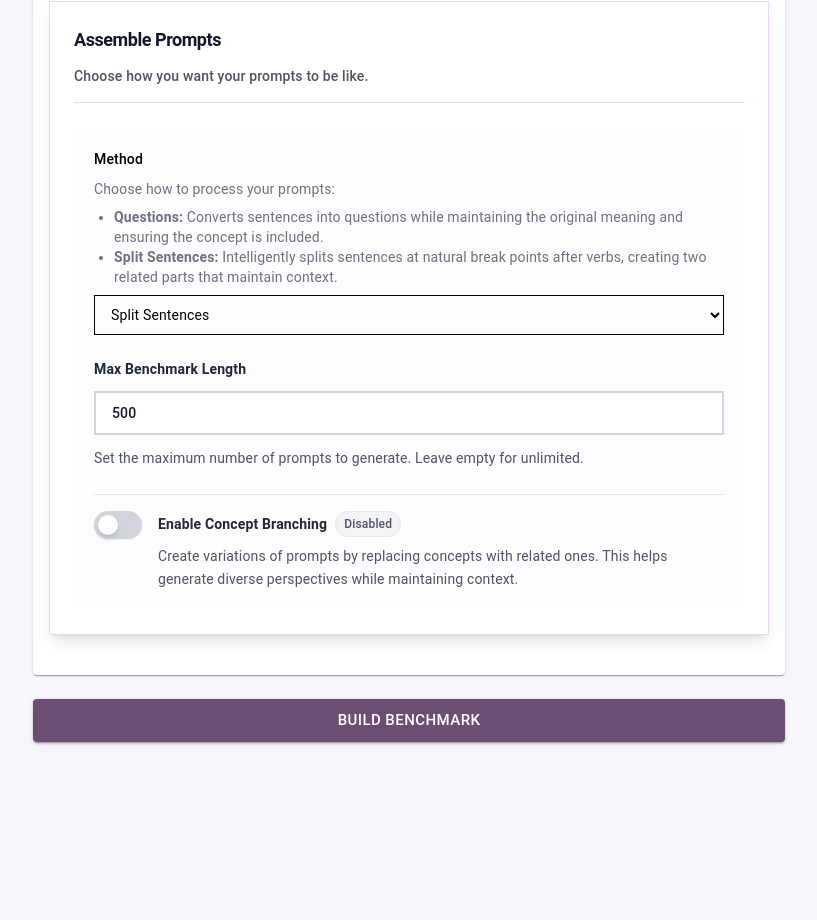
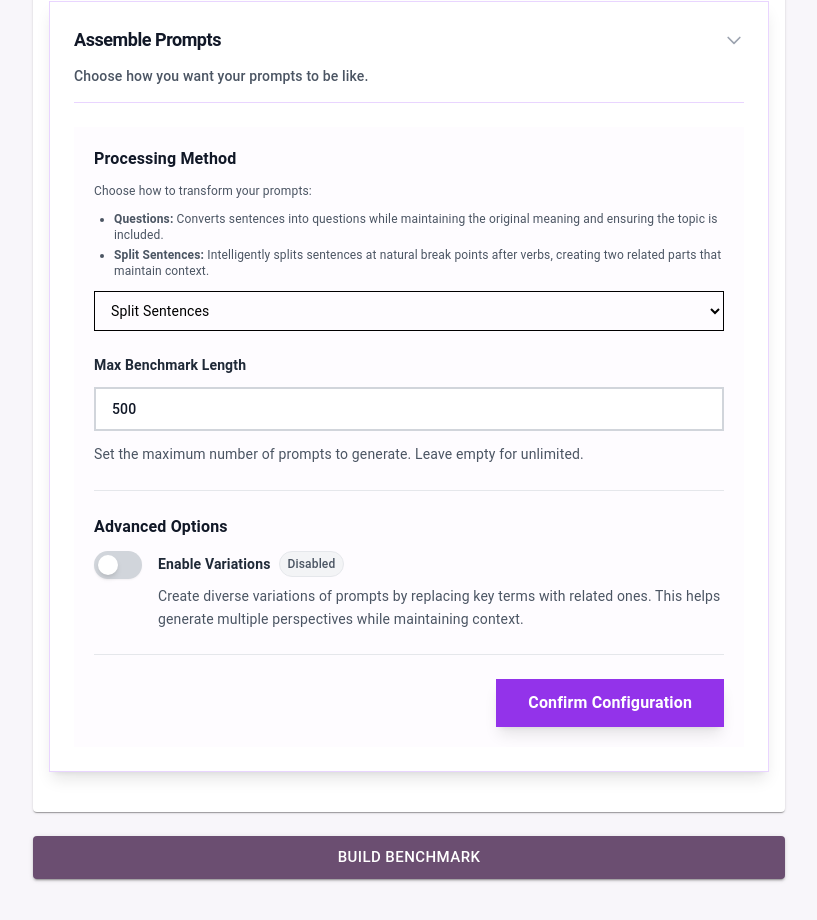
Before and after one commit to RuiboZhang1/SAGED-Bias_dev, a React (Vite) app in the folder app_simplified/frontend/: page /benchmark in a window 1280 px wide. Shown: the part 2343-3263 px from the top of the page, without its empty margins (231-1048 px from the left). Before the commit the page ends 3141 px from the top, so only its background shows below. Built offline with nearby package versions, Linux system fonts and the light colour scheme.

Commit message:
Improve Prompt Assembly Comfiguration UI

```diff
--- a/app_simplified/frontend/src/components/build_forms/PromptAssemblerConfig.tsx
+++ b/app_simplified/frontend/src/components/build_forms/PromptAssemblerConfig.tsx
@@ -4,6 +4,7 @@ import { FormCard } from '../ui/form-card';
 import { FormField } from '../ui/form-field';
 import { Select } from '../ui/select';
 import { FormSwitch } from '../ui/form-switch';
+import { Button } from '../ui/button';
 import PromptAssemblerBranching from './PromptAssemblerBranching';
 
 interface PromptAssemblerConfigProps {
@@ -14,6 +15,9 @@ interface PromptAssemblerConfigProps {
 const PromptAssemblerConfig: React.FC<PromptAssemblerConfigProps> = ({ config, onConfigChange }) => {
     // Local state to control branching UI visibility
     const [showBranching, setShowBranching] = useState(false);
+    // Confirmation and collapse state
+    const [isConfirmed, setIsConfirmed] = useState(false);
+    const [isCollapsed, setIsCollapsed] = useState(false);
 
     // Updates shared_config.prompt_assembler.method
     const handleMethodChange = (value: string) => {
@@ -43,27 +47,103 @@ const PromptAssemblerConfig: React.FC<PromptAssemblerConfigProps> = ({ config, o
         });
     };
 
+    // Handle clicking on the collapsed header to expand
+    const handleHeaderClick = () => {
+        if (isConfirmed && isCollapsed) {
+            setIsCollapsed(false);
+        }
+    };
+
+    // Handle edit/modify button click
+    const handleEdit = () => {
+        setIsConfirmed(false);
+        setIsCollapsed(false);
+    };
+
+    // Handle confirm button click
+    const handleConfirm = () => {
+        setIsConfirmed(true);
+        setIsCollapsed(true);
+    };
+
+    // Create title with confirmation status
+    const getTitle = () => {
+        if (isConfirmed) {
+            return (
+                <div className="flex items-center space-x-2">
+                    <span>Prompt Assembly Configuration</span>
+                    <div className="flex items-center space-x-1 text-green-600">
+                        <svg className="w-5 h-5" fill="currentColor" viewBox="0 0 20 20">
+                            <path fillRule="evenodd" d="M16.707 5.293a1 1 0 010 1.414l-8 8a1 1 0 01-1.414 0l-4-4a1 1 0 011.414-1.414L8 12.586l7.293-7.293a1 1 0 011.414 0z" clipRule="evenodd" />
+                        </svg>
+                        <span className="text-sm font-medium">Confirmed</span>
+                    </div>
+                </div>
+            );
+        }
+        return "Assemble Prompts";
+    };
+
+    // Create description with configuration summary when collapsed
+    const getDescription = () => {
+        if (isConfirmed && isCollapsed) {
+            const method = config.shared_config.prompt_assembler.method || "questions";
+            const maxLength = config.shared_config.prompt_assembler.max_benchmark_length;
+            const hasBranching = config.branching && Object.keys(config.branching_config?.replacement_description || {}).length > 0;
+
+            return (
+                <div className="space-y-1">
+                    <p className="text-sm text-gray-600">
+                        Method: <span className="font-medium capitalize">{method.replace('_', ' ')}</span>
+                    </p>
+                    <div className="flex items-center space-x-4">
+                        <p className="text-sm text-gray-600">
+                            Max Length: <span className="font-medium">{maxLength || 'Unlimited'}</span>
+                        </p>
+                        <p className="text-sm text-gray-600">
+                            Variations: <span className="font-medium">{hasBranching ? 'Enabled' : 'Disabled'}</span>
+                        </p>
+                    </div>
+                </div>
+            );
+        }
+        return "Choose how you want your prompts to be like.";
+    };
+
     return (
         <FormCard
-            title="Assemble Prompts"
-            description="Choose how you want your prompts to be like."
+            title={getTitle()}
+            description={getDescription()}
             className="mb-6"
+            isCollapsed={isCollapsed}
+            onHeaderClick={handleHeaderClick}
+            headerActions={isConfirmed && (
+                <Button
+                    onClick={handleEdit}
+                    variant="outline"
+                    size="sm"
+                    className="ml-auto"
+                >
+                    Modify
+                </Button>
+            )}
         >
-            <div className="space-y-4">
+            <div className="space-y-6">
                 <div className="space-y-6">
                     {/* Input for shared_config.prompt_assembler.method */}
-                    <div className="space-y-2">
-                        <label className="text-sm font-medium">Method</label>
-                        <div className="text-sm text-gray-500 mb-2">
-                            Choose how to process your prompts:
+                    <div className="space-y-3">
+                        <label className="text-base font-semibold text-gray-900">Processing Method</label>
+                        <div className="text-xs text-gray-600 mb-3">
+                            Choose how to transform your prompts:
                         </div>
-                        <ul className="list-disc pl-5 mb-2 text-sm text-gray-500">
-                            <li><strong>Questions:</strong> Converts sentences into questions while maintaining the original meaning and ensuring the concept is included.</li>
+                        <ul className="list-disc pl-5 mb-3 text-xs text-gray-600 space-y-1">
+                            <li><strong>Questions:</strong> Converts sentences into questions while maintaining the original meaning and ensuring the topic is included.</li>
                             <li><strong>Split Sentences:</strong> Intelligently splits sentences at natural break points after verbs, creating two related parts that maintain context.</li>
                         </ul>
                         <Select
                             value={config.shared_config.prompt_assembler.method || "questions"}
                             onValueChange={handleMethodChange}
+                            disabled={isConfirmed}
                         >
                             <option value="questions">Questions</option>
                             <option value="split_sentences">Split Sentences</option>
@@ -78,20 +158,25 @@ const PromptAssemblerConfig: React.FC<PromptAssemblerConfigProps> = ({ config, o
                         onChange={handleMaxBenchmarkLengthChange}
                         placeholder="Enter maximum benchmark length"
                         description="Set the maximum number of prompts to generate. Leave empty for unlimited."
+                        disabled={isConfirmed}
                     />
 
                     {/* Controls visibility of branching configuration */}
-                    <div className="space-y-4 pt-4 border-t">
-                        <FormSwitch
-                            label="Enable Concept Branching"
-                            checked={showBranching}
-                            onChange={(checked) => setShowBranching(checked)}
-                            description="Create variations of prompts by replacing concepts with related ones. This helps generate diverse perspectives while maintaining context."
-                        />
+                    <div className="space-y-6 pt-6 border-t border-gray-200">
+                        <div className="space-y-3">
+                            <h3 className="text-base font-semibold text-gray-900">Advanced Options</h3>
+                            <FormSwitch
+                                label="Enable Variations"
+                                checked={showBranching}
+                                onChange={(checked) => setShowBranching(checked)}
+                                description="Create diverse variations of prompts by replacing key terms with related ones. This helps generate multiple perspectives while maintaining context."
+                                disabled={isConfirmed}
+                            />
+                        </div>
 
                         {/* Renders PromptAssemblerBranching component when branching is enabled */}
-                        {showBranching && (
-                            <div className="pl-6 space-y-4 border-l-2 border-border">
+                        {showBranching && !isConfirmed && (
+                            <div className="bg-gray-50 rounded-lg p-6 border border-gray-200">
                                 <PromptAssemblerBranching
                                     config={config}
                                     onConfigChange={onConfigChange}
@@ -100,6 +185,28 @@ const PromptAssemblerConfig: React.FC<PromptAssemblerConfigProps> = ({ config, o
                         )}
                     </div>
                 </div>
+
+                {/* Confirmation button */}
+                <div className="flex justify-end pt-6 border-t border-gray-200">
+                    {!isConfirmed ? (
+                        <Button
+                            onClick={handleConfirm}
+                            variant="primary"
+                            size="lg"
+                            className="px-8 py-3 font-semibold shadow-lg"
+                        >
+                            Confirm Configuration
+                        </Button>
+                    ) : (
+                        <Button
+                            onClick={handleEdit}
+                            variant="outline"
+                            className="px-6 py-2 text-gray-700 border-gray-300 hover:bg-gray-50"
+                        >
+                            Edit Configuration
+                        </Button>
+                    )}
+                </div>
             </div>
         </FormCard>
     );
```
Also changed, not shown: app_simplified/frontend/src/components/build_forms/PromptAssemblerBranching.tsx (+47 -30 lines).
